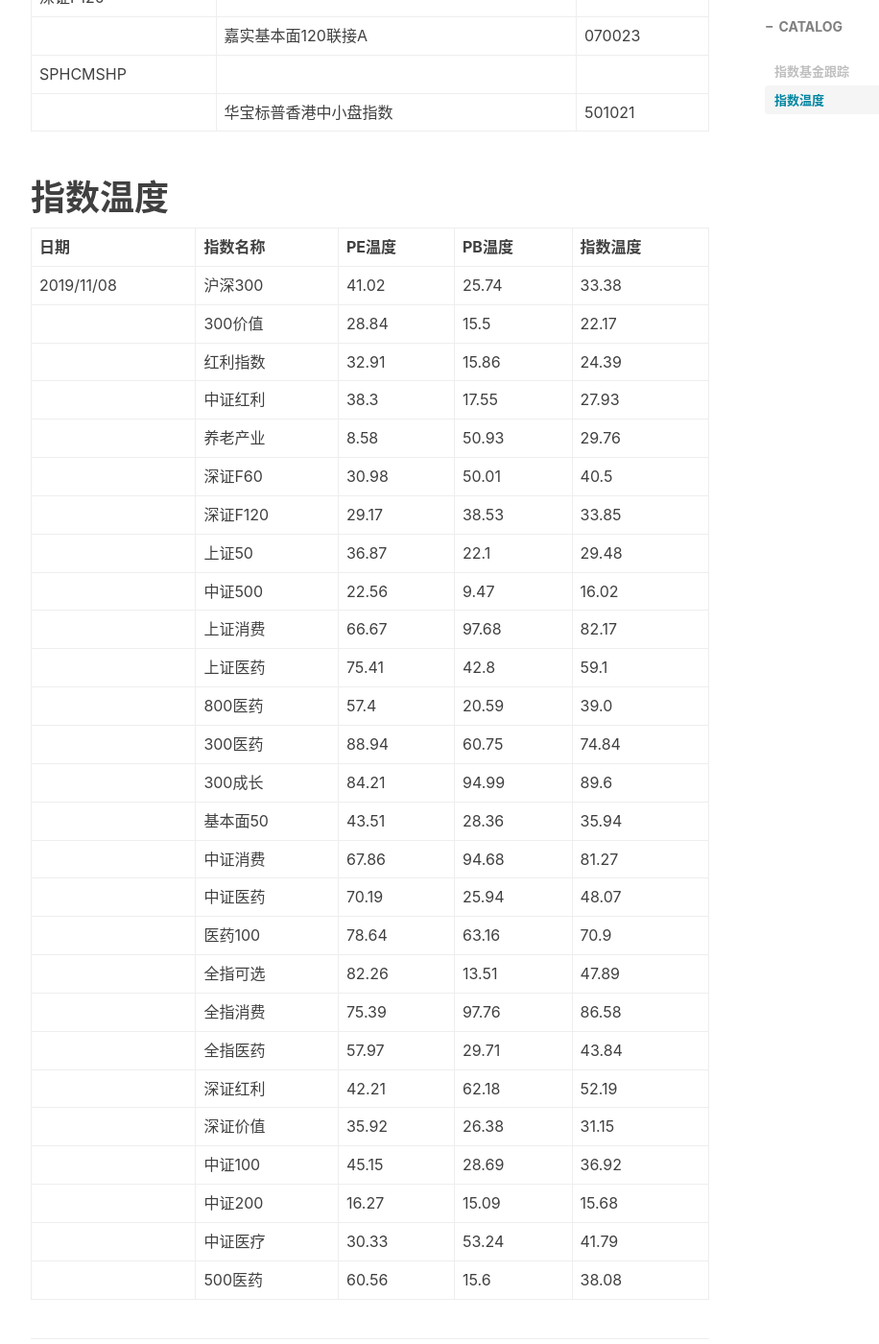
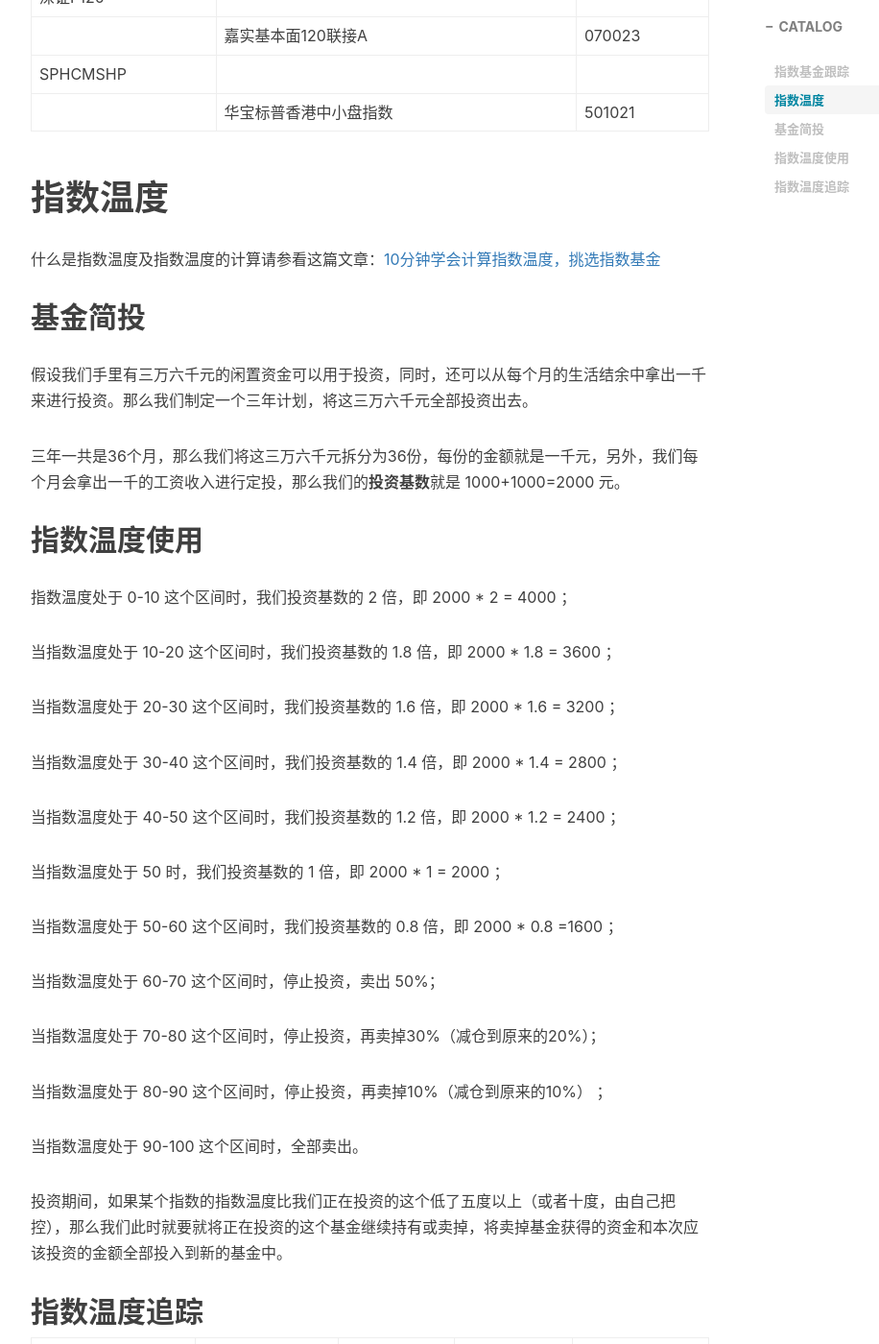
Before and after one commit to shoppingwang/shoppingwang.github.io, a Jekyll site: the page built from _posts/2019-11-09-index-temperature.md, in a window 1280 px wide and 1400 px high, scrolled down 1163 px. Shown: the whole window at 96% size, without its empty margins (233-1149 px from the left). Built offline with Jekyll 4.4.1, drawn with Linux system fonts in a browser that asks for light colours; nearby versions of some CDN libraries; comment, search, counter and statistics services are not loaded.

Commit message:
add index temperature

```diff
--- a/_posts/2019-11-09-index-temperature.md
+++ b/_posts/2019-11-09-index-temperature.md
@@ -36,6 +36,42 @@ tags:
 
 # 指数温度
 
+什么是指数温度及指数温度的计算请参看这篇文章：[10分钟学会计算指数温度，挑选指数基金](https://zhuanlan.zhihu.com/p/55933552)
+
+## 基金简投
+
+假设我们手里有三万六千元的闲置资金可以用于投资，同时，还可以从每个月的生活结余中拿出一千来进行投资。那么我们制定一个三年计划，将这三万六千元全部投资出去。
+
+三年一共是36个月，那么我们将这三万六千元拆分为36份，每份的金额就是一千元，另外，我们每个月会拿出一千的工资收入进行定投，那么我们的**投资基数**就是 1000+1000=2000 元。
+
+## 指数温度使用
+
+指数温度处于 0-10 这个区间时，我们投资基数的 2 倍，即 2000 * 2 = 4000 ；
+
+当指数温度处于 10-20 这个区间时，我们投资基数的 1.8 倍，即 2000 * 1.8 = 3600 ；
+
+当指数温度处于 20-30 这个区间时，我们投资基数的 1.6 倍，即 2000 * 1.6 = 3200 ；
+
+当指数温度处于 30-40 这个区间时，我们投资基数的 1.4 倍，即 2000 * 1.4 = 2800 ；
+
+当指数温度处于 40-50 这个区间时，我们投资基数的 1.2 倍，即 2000 * 1.2 = 2400 ；
+
+当指数温度处于 50 时，我们投资基数的 1 倍，即 2000 * 1 = 2000 ；
+
+当指数温度处于 50-60 这个区间时，我们投资基数的 0.8 倍，即 2000 * 0.8 =1600 ；
+
+当指数温度处于 60-70 这个区间时，停止投资，卖出 50%；
+
+当指数温度处于 70-80 这个区间时，停止投资，再卖掉30%（减仓到原来的20%）；
+
+当指数温度处于 80-90 这个区间时，停止投资，再卖掉10%（减仓到原来的10%） ；
+
+当指数温度处于 90-100 这个区间时，全部卖出。
+
+投资期间，如果某个指数的指数温度比我们正在投资的这个低了五度以上（或者十度，由自己把控），那么我们此时就要就将正在投资的这个基金继续持有或卖掉，将卖掉基金获得的资金和本次应该投资的金额全部投入到新的基金中。
+
+## 指数温度追踪
+
 | 日期 | 指数名称 | PE温度 | PB温度 | 指数温度 |
 | --- | --- | --- | --- | --- |
 |2019/11/08|沪深300|41.02|25.74|33.38|
```
